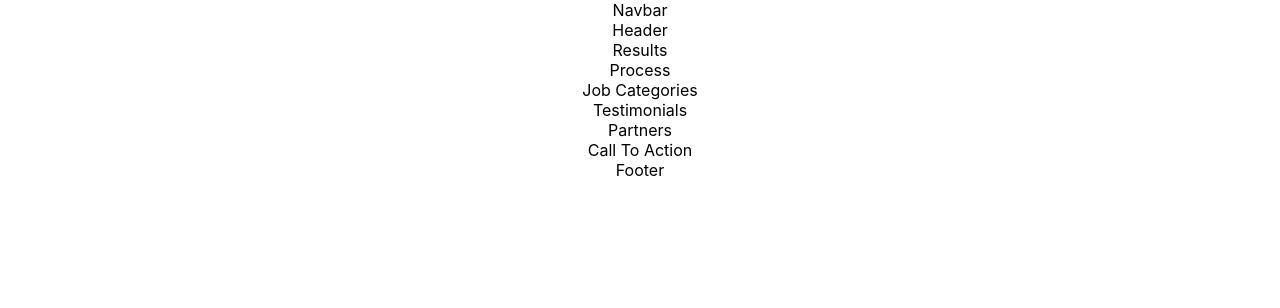
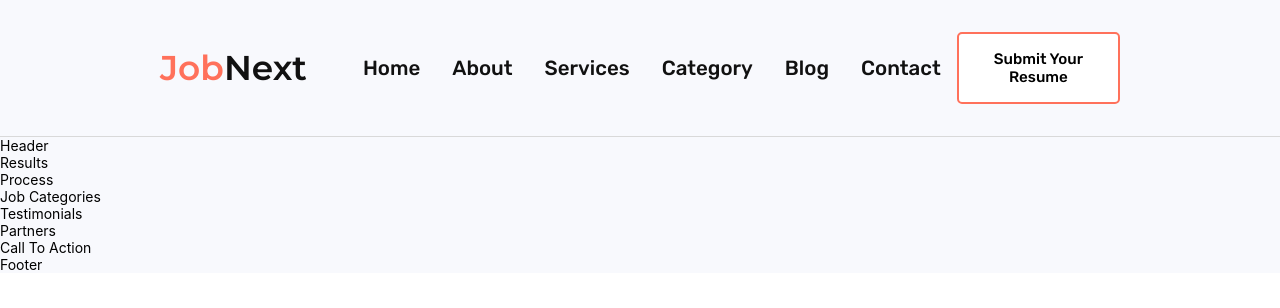
Before and after one commit to sprihozhiy/jobnext-landing, a React (Create React App) app: page / in a window 1280 px wide. Shown: the top 308 px of the page. Built offline with nearby package versions, Linux system fonts and the light colour scheme.

Commit message:
added navigation bar with styles

```diff
--- a/package.json
+++ b/package.json
@@ -9,6 +9,7 @@
     "react": "^17.0.1",
     "react-dom": "^17.0.1",
     "react-scripts": "4.0.0",
+    "styled-components": "^5.2.1",
     "web-vitals": "^0.2.4"
   },
   "scripts": {
--- a/src/App.css
+++ b/src/App.css
@@ -1,38 +1,3 @@
 .App {
-  text-align: center;
+  background-color: #f8f9fd;
 }
-
-.App-logo {
-  height: 40vmin;
-  pointer-events: none;
-}
-
-@media (prefers-reduced-motion: no-preference) {
-  .App-logo {
-    animation: App-logo-spin infinite 20s linear;
-  }
-}
-
-.App-header {
-  background-color: #282c34;
-  min-height: 100vh;
-  display: flex;
-  flex-direction: column;
-  align-items: center;
-  justify-content: center;
-  font-size: calc(10px + 2vmin);
-  color: white;
-}
-
-.App-link {
-  color: #61dafb;
-}
-
-@keyframes App-logo-spin {
-  from {
-    transform: rotate(0deg);
-  }
-  to {
-    transform: rotate(360deg);
-  }
-}
--- a/src/App.js
+++ b/src/App.js
@@ -11,6 +11,9 @@ import CallToAction from './components/CallToAction';
 import Footer from './components/Footer';
 
 function App() {
+
+
+
   return (
     <div className="App">
       <Navbar />
--- a/src/components/Navbar.js
+++ b/src/components/Navbar.js
@@ -1,9 +1,83 @@
-import React from 'react'
+import React from 'react';
+import styled from 'styled-components';
+
+const Navigation = styled.div`
+    padding: 2rem 10rem;
+    border-bottom: 1px solid #D9D9D9;
+    color: #111111;
+    display: flex;
+    justify-content: space-between;
+    align-items: center;
+`
+
+const Logo = styled.a`
+    font-family: 'Montserrat', sans-serif;
+    font-weight: 600;
+    font-size: 2.15rem;
+    text-decoration: none;
+    span {
+        color: #FF715B;
+    }
+`
+
+const Menu = styled.ul`
+    display: flex;
+    list-style: none;
+    font-family: 'Rubik', sans-serif;
+    font-weight: 500;
+    font-size: 1.28rem;
+    li {
+        padding: 0 1rem;
+    }
+    a {
+        text-decoration: none;
+        color: #111111;
+    }
+`
+
+const Button = styled.button`
+    border: 2px solid #FF715B;
+    background-color: #fff;
+    font-family: 'Rubik', sans-serif;
+    font-weight: 500;
+    font-size: 0.95rem;
+    padding: 1rem 2rem;
+    border-radius: 5px;
+    &:hover {
+        background-color: #FF715B;
+        color; #fff;
+    }
+`
 
 export default function Navbar() {
     return (
-        <div>
-            Navbar
-        </div>
+            <Navigation>
+               <div>
+                 <Logo><span>Job</span>Next</Logo>
+               </div>
+               <Menu>
+                   <li>
+                       <a href="/">Home</a>
+                   </li>
+                   <li>
+                       <a href="/">About</a>
+                   </li>
+                   <li>
+                       <a href="/">Services</a>
+                   </li>
+                   <li>
+                       <a href="/">Category</a>
+                   </li>
+                   <li>
+                       <a href="/">Blog</a>
+                   </li>
+                   <li>
+                       <a href="/">Contact</a>
+                   </li>
+               </Menu>
+               <div>
+                  <Button>Submit Your Resume</Button>
+               </div>
+            </Navigation>
     )
 }
--- a/src/index.css
+++ b/src/index.css
@@ -1,13 +1,18 @@
+@import url("https://fonts.googleapis.com/css2?family=Open+Sans&display=swap");
+@import url("https://fonts.googleapis.com/css2?family=Rubik:wght@400;500;600&display=swap");
+@import url("https://fonts.googleapis.com/css2?family=Montserrat:wght@400;600;800&display=swap");
+
 body {
   margin: 0;
-  font-family: -apple-system, BlinkMacSystemFont, 'Segoe UI', 'Roboto', 'Oxygen',
-    'Ubuntu', 'Cantarell', 'Fira Sans', 'Droid Sans', 'Helvetica Neue',
+  font-family: -apple-system, BlinkMacSystemFont, "Segoe UI", "Roboto", "Oxygen",
+    "Ubuntu", "Cantarell", "Fira Sans", "Droid Sans", "Helvetica Neue",
     sans-serif;
   -webkit-font-smoothing: antialiased;
   -moz-osx-font-smoothing: grayscale;
+  font-size: 14px;
 }
 
 code {
-  font-family: source-code-pro, Menlo, Monaco, Consolas, 'Courier New',
+  font-family: source-code-pro, Menlo, Monaco, Consolas, "Courier New",
     monospace;
 }
```
Also changed, not shown: 1 other file (tests, documents, lock files or other folders).
